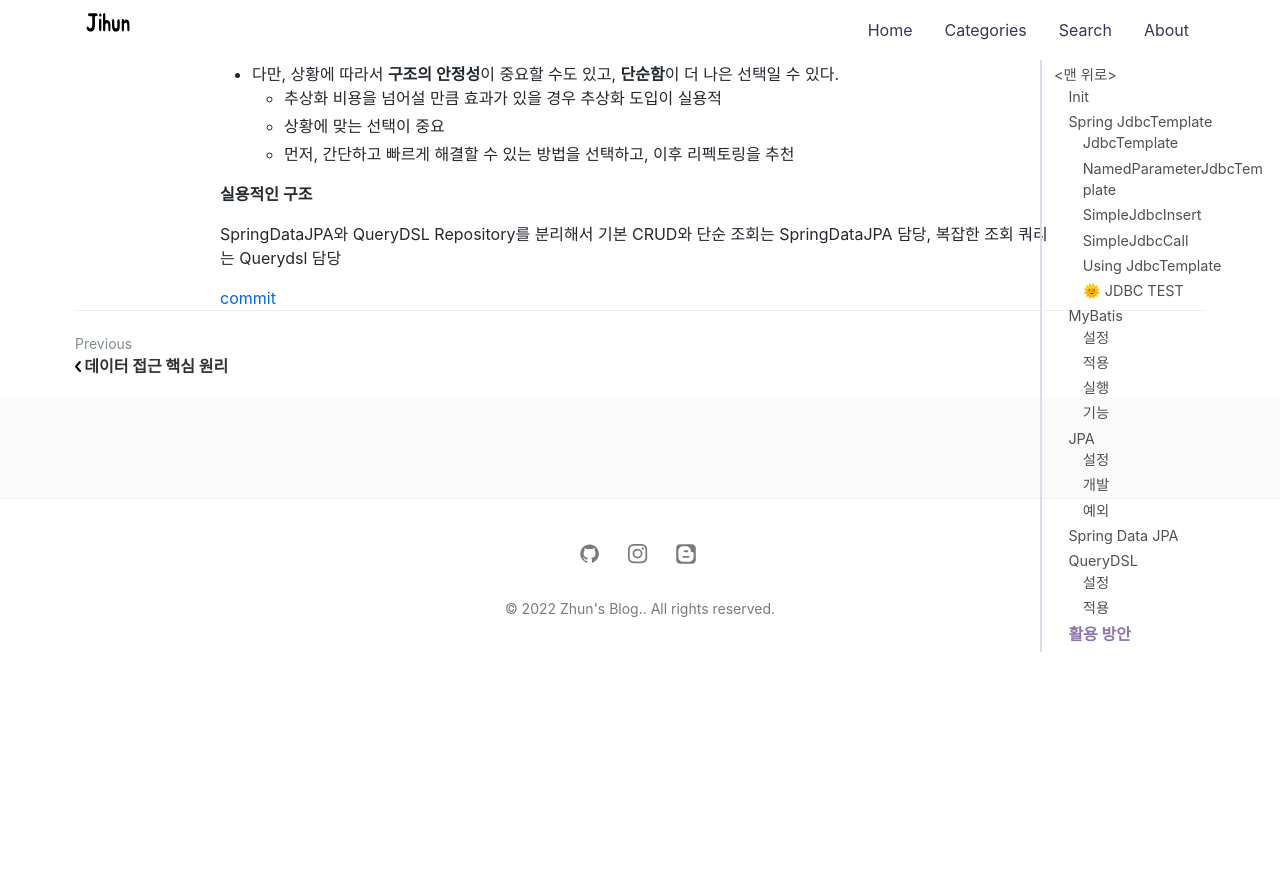
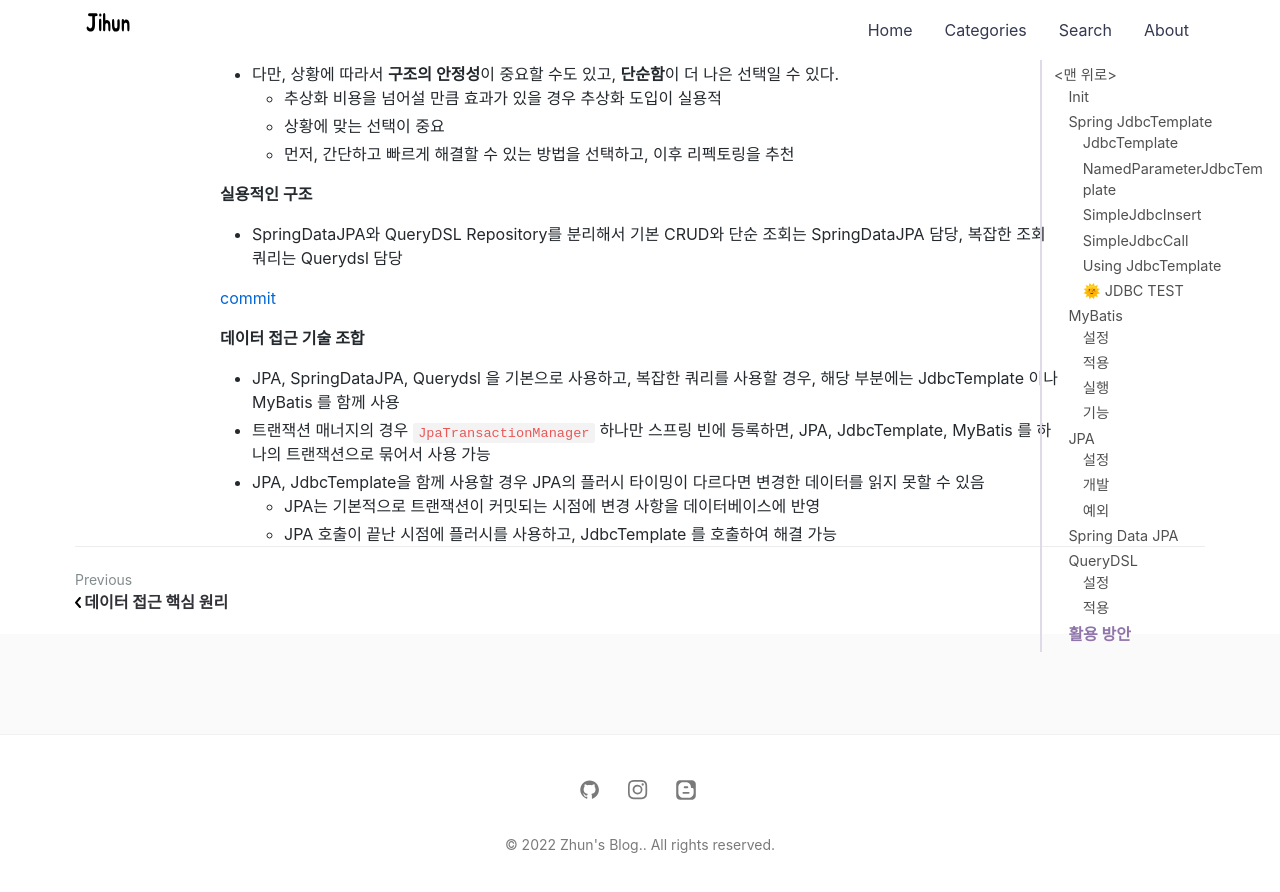
Before and after one commit to jihunparkme/jihunparkme.github.io, a Jekyll site: the page built from _posts/2022-08-08-Spring-DB-Part2.md, in a window 1280 px wide and 900 px high, scrolled down 16779 px. Shown: the top 892 px of the window. Built offline with Jekyll 4.4.1, drawn with Linux system fonts in a browser that asks for light colours; nearby versions of some CDN libraries; comment, search, counter and statistics services are not loaded; before the commit the page ends 17443 px from its top, so only the background shows below that; some of the changed text lies outside the part shown.

Commit message:
[데이터 접근 기술] 다양한 데이터 접근 기술 조합

```diff
--- a/_posts/2022-08-08-Spring-DB-Part2.md
+++ b/_posts/2022-08-08-Spring-DB-Part2.md
@@ -738,6 +738,14 @@ Build Tool에 따른 QClass 생성 방법
 
 **실용적인 구조**
 
-SpringDataJPA와 QueryDSL Repository를 분리해서 기본 CRUD와 단순 조회는 SpringDataJPA 담당, 복잡한 조회 쿼리는 Querydsl 담당
+- SpringDataJPA와 QueryDSL Repository를 분리해서 기본 CRUD와 단순 조회는 SpringDataJPA 담당, 복잡한 조회 쿼리는 Querydsl 담당
 
 [commit](https://github.com/jihunparkme/Inflearn-Spring-DB/commit/a4f987a8f7e7f723ede6f6d9a1371bd0ce0cd72b)
+
+**데이터 접근 기술 조합**
+
+- JPA, SpringDataJPA, Querydsl 을 기본으로 사용하고, 복잡한 쿼리를 사용할 경우, 해당 부분에는 JdbcTemplate 이나 MyBatis 를 함께 사용
+- 트랜잭션 매너지의 경우 `JpaTransactionManager` 하나만 스프링 빈에 등록하면, JPA, JdbcTemplate, MyBatis 를 하나의 트랜잭션으로 묶어서 사용 가능
+- JPA, JdbcTemplate을 함께 사용할 경우 JPA의 플러시 타이밍이 다르다면 변경한 데이터를 읽지 못할 수 있음
+  - JPA는 기본적으로 트랜잭션이 커밋되는 시점에 변경 사항을 데이터베이스에 반영
+  - JPA 호출이 끝난 시점에 플러시를 사용하고, JdbcTemplate 를 호출하여 해결 가능
```
